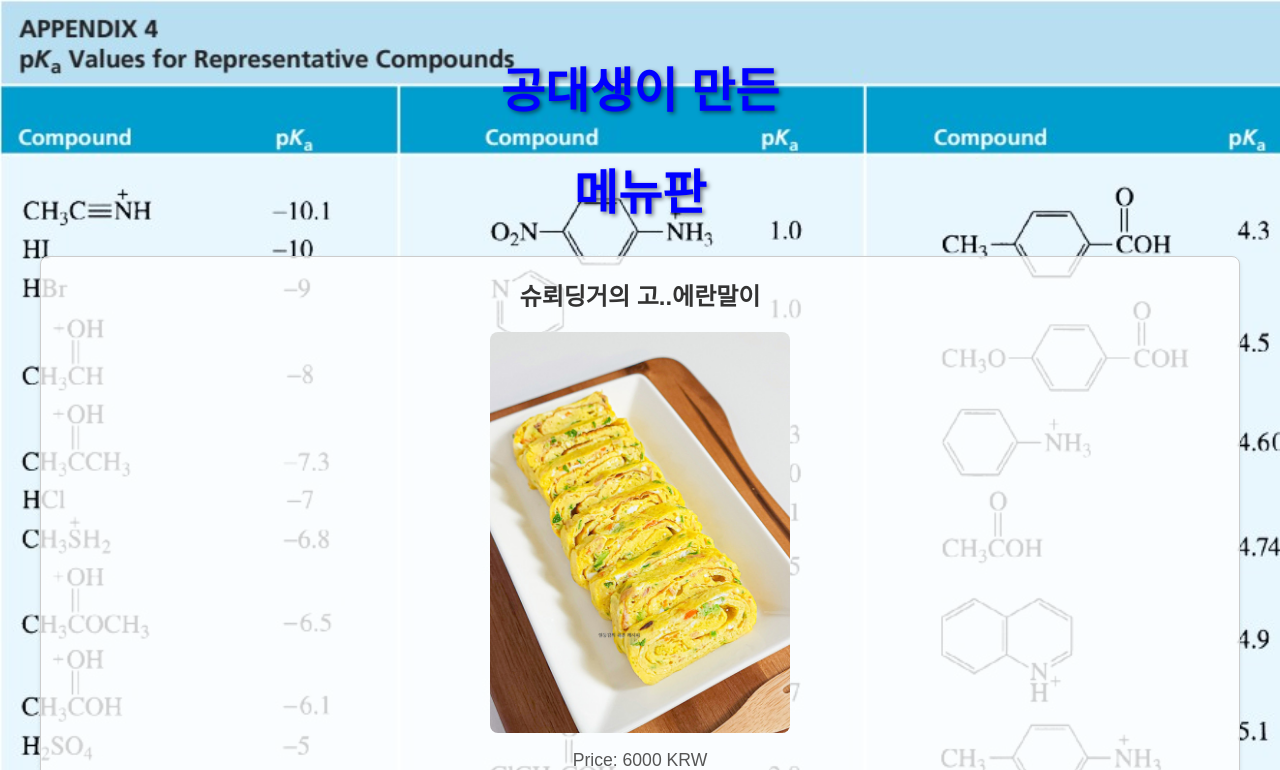
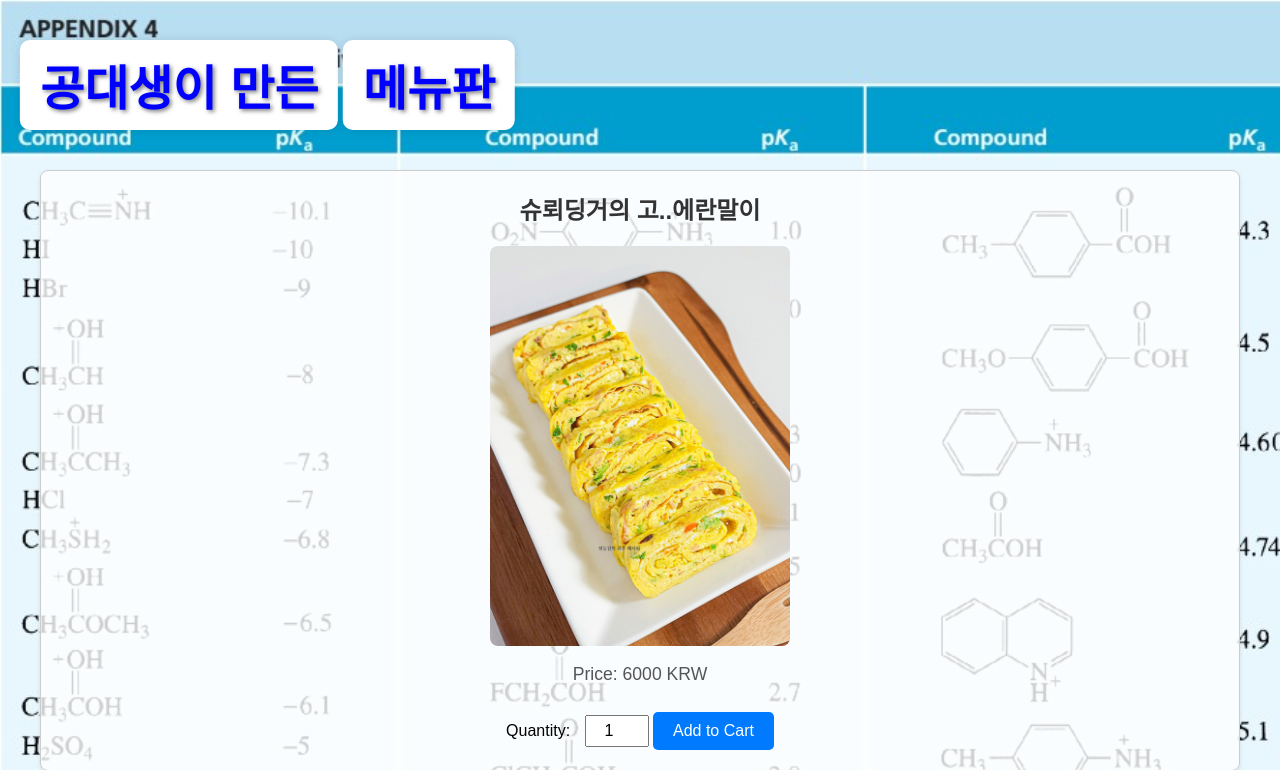
Before and after one commit to kimd0h00n/external, a Flask app: page / in a window 1280 px wide. Shown: the top 770 px of the page. Run offline with Flask 2, Linux system fonts and the light colour scheme.

Commit message:
Update index.html

```diff
--- a/templates/index.html
+++ b/templates/index.html
@@ -14,10 +14,27 @@
             font-family: Arial, sans-serif;
         }
         h1 {
+            position: relative;
+            display: inline-block;
             color: blue;
             text-align: center;
             font-size: 3em;
             text-shadow: 2px 2px 4px rgba(0, 0, 0, 0.5);
+            padding: 10px 20px;
+            margin: 20px 0;
+        }
+        h1::before {
+            content: "";
+            position: absolute;
+            top: 0;
+            left: 50%;
+            transform: translateX(-50%);
+            width: 100%;
+            height: 100%;
+            background-color: white;
+            z-index: -1;
+            border-radius: 10px;
+            box-shadow: 0 0 10px rgba(0, 0, 0, 0.1);
         }
         .menu-item {
             margin: 20px;
@@ -34,6 +51,13 @@
             max-width: 100%;
             height: auto;
             border-radius: 8px;
+        }
+        .total-price {
+            text-align: center;
+            font-size: 1.5em;
+            color: red;
+            font-weight: bold;
+            margin-top: 20px;
         }
     </style>
 </head>
```
